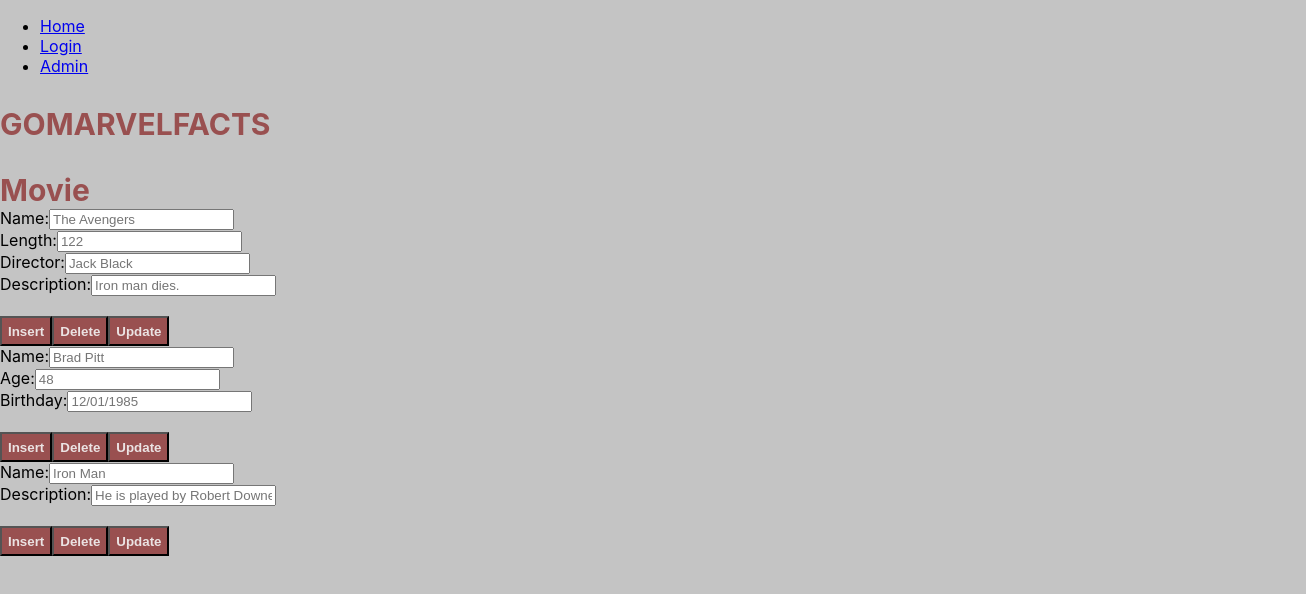
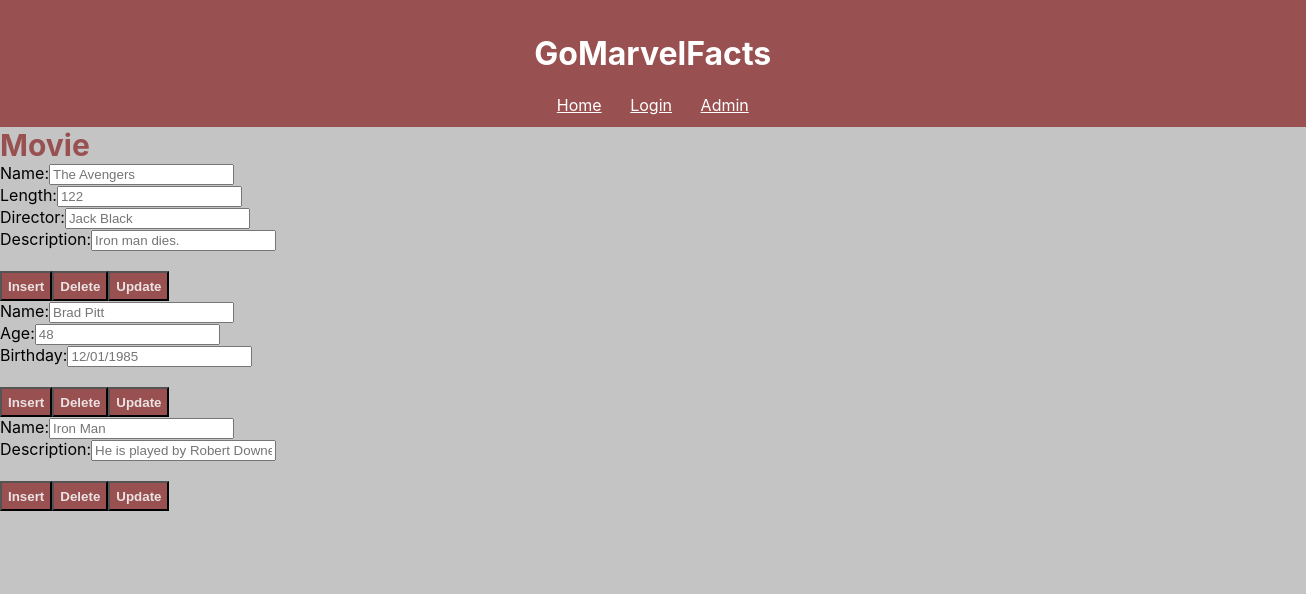
Before and after one commit to ryanjw0903/Team20_CSCE310, a React (Create React App) app in the folder client/: page /admin in a window 1280 px wide. Shown: the top 594 px of the page, 1306 px wide, since content can reach past the window. Built offline with nearby package versions, Linux system fonts and the light colour scheme.

Commit message:
Update Navbar UI and routing issues

```diff
--- a/client/package.json
+++ b/client/package.json
@@ -7,8 +7,8 @@
     "@testing-library/react": "^11.2.7",
     "@testing-library/user-event": "^12.8.3",
     "react": "^17.0.2",
+    "react-bootstrap": "^2.0.3",
     "react-dom": "^17.0.2",
-    "react-bootstrap": "^2.0.2",
     "react-router-dom": "^5.3.0",
     "react-scripts": "4.0.3",
     "web-vitals": "^1.1.2"
--- /dev/null
+++ b/client/src/App.css
@@ -0,0 +1,25 @@
+.nav-wrapper{
+    display: inline-block;
+    text-align: center;
+    position:relative;
+    width:100%;
+    background:  #995050;
+    color: white;
+    padding: 1%
+}
+.nav-container{
+   width: 15%;
+   display: inline-block
+}
+.nav-style{
+    list-style-type: none;
+    justify-content: space-between;
+    display: flex;
+    margin-block: unset;
+    margin-inline: unset;
+    padding-inline: unset
+}
+
+.nav-style a{
+   color: white;
+}
--- a/client/src/App.js
+++ b/client/src/App.js
@@ -2,32 +2,36 @@ import React from 'react';
 import Home from './views/Home'
 import Login from './views/Login'
 import Admin from './views/Admin'
-import { Link, Route, Routes} from "react-router-dom";
+import './App.css'
+import {Link, Route, Switch} from "react-router-dom";
 
 function App() {
   return (
-    <div>
-    <nav className="navbar navbar-light">
-      <ul className="nav navbar-nav">
+      <React.Fragment>
+        <div class="nav-wrapper">
+          <h1>GoMarvelFacts</h1>
+          <nav className="nav-container">
+            <ul className="nav-style">
               <li>
                 <Link to="/">Home</Link>
               </li>
               <li>
-          <Link to="/Login">Login</Link>
+                <Link to="/login">Login</Link>
               </li>
               <li>
-          <Link to="/Admin">Admin</Link>
+                <Link to="/admin">Admin</Link>
               </li>
             </ul>
           </nav>
+        </div>
 
-    <Routes>
-      <Route path="/" element ={<Home />}/>
-      <Route path="/Login" element ={<Login />}/>
-      <Route path="/Admin" element ={<Admin />}/>
+      <Switch>
+        <Route exact path="/" component={Home} />
+        <Route path="/login" component={Login} />
+        <Route path="/admin" component={Admin} />
+      </Switch>
 
-    </Routes>
-  </div>
+   </React.Fragment>
   );
 }
 
--- a/client/src/views/Admin.jsx
+++ b/client/src/views/Admin.js
@@ -73,7 +73,6 @@ export default function Admin() {
   }
   return (
 <div className="container">
-<h3 className = "title">GOMARVELFACTS</h3>
   <div className="row">
           <div className="col-sm-4">
             <label className = "labelType">Movie </label>
--- a/client/src/views/Home.jsx
+++ b/client/src/views/Home.js
@@ -1,23 +1,24 @@
 import React from "react";
 import './Home.css'
-import { useState } from 'react';
-import Form from "react-bootstrap/Form"
-import Button from 'react-bootstrap/Button'
+import { useState} from 'react';
+import { Form, Button } from 'react-bootstrap';
+
+
 export default function Home(){
   const[movieName, setMovieName] = useState("");
+/*
+useEffect(() => {
+     fetch("/movies")
+       .then(res => res.json())
+      .then(res => {
+          console.log(res);
+      })
+      .catch(err => {
+        console.error("Error", err);
+    })
+  }, []);
+  */
 
-
-// useEffect(() => {
-//     fetch("/movies")
-//       .then(res => res.json())
-//       .then(res => {
-//           console.log(res);
-//           setData(res.message);
-//       })
-//       .catch(err => {
-//         console.error("Error", err);
-//       })
-//   }, []);
 function handleSubmit(event){
   console.log(movieName);
   event.preventDefault();
@@ -27,7 +28,6 @@ function handleSubmit(event){
 
 return (
     <div className="main-page">
-      <h3 className = "title">GOMARVELFACTS</h3>
     <div className="container">
       <div className="row my-5">
         <div className="col-lg-18">
--- a/client/src/views/Login.jsx
+++ b/client/src/views/Login.js
@@ -5,7 +5,7 @@ import './Login.css';
 import Signup from "./Signup";
 
 
-export default function Login() {
+ function Login() {
   const [email, setEmail] = useState("");
   const [password, setPassword] = useState("");
 
@@ -20,7 +20,6 @@ export default function Login() {
 
   return (
     <div className = "container">
-      <p className = "title">GOMARVELFACTS</p>
       <div className = "row">
         <div className = "col-lg-6">
         <h2 className="labelLogin">Login</h2>
@@ -61,3 +60,5 @@ export default function Login() {
     </div>
   );
 }
+
+export default Login;
--- a/client/src/views/index.js
+++ /dev/null
@@ -1,4 +0,0 @@
-export { default as Home } from "./Home";
-export { default as Login } from "./Login";
-export { default as Signup } from "./Signup";
-// export { default as Admin } from "./Admin";
```
Also changed, not shown: client/src/views/Signup.js (renamed from client/src/views/Signup.jsx), 1 other file (tests, documents, lock files or other folders). Lines whose indentation alone changed are shown as unchanged.
